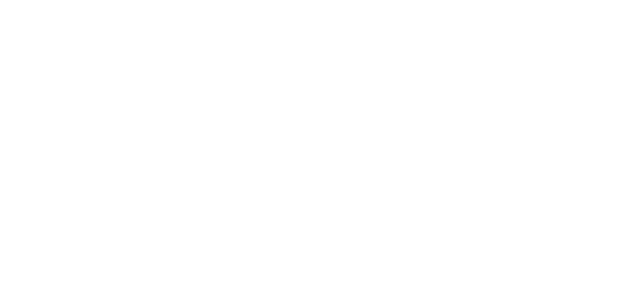
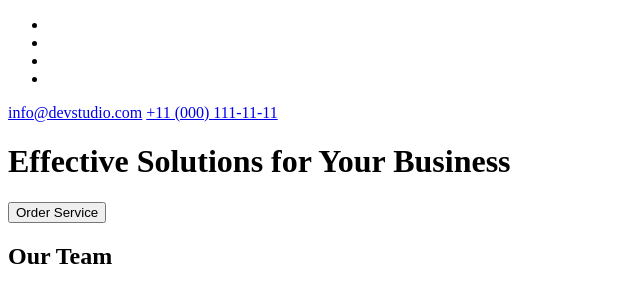
Before and after one commit to KarolinaTaran/goit-markup-hw-01, a plain HTML site: page index.html in a window 1280 px wide. Shown: the whole page, without its empty margins (0-640 px from the left). Drawn offline with Linux system fonts and the light colour scheme.

Commit message:
Update index.html

```diff
--- a/index.html
+++ b/index.html
@@ -3,11 +3,42 @@
   <head>
     <meta charset="UTF-8" />
     <meta name="viewport" content="width=device-width, initial-scale=1.0" />
-    <title>Document</title>
+    <title>Web-Studio-(Version-5.0)</title>
   </head>
   <body>
-    <header></header>
-    <main></main>
+    <header>
+      <nav>
+        <ul>
+          <li>
+            <a href=""></a>
+          </li>
+          <li>
+            <a href=""></a>
+          </li>
+          <li>
+            <a href=""></a>
+          </li>
+          <li>
+            <a href=""></a>
+          </li>
+        </ul>
+      </nav>
+      <a href="mailto:info@devstudio.com">info@devstudio.com</a>
+      <a href="tel:+110001111111">+11 (000) 111-11-11</a>
+    </header>
+    <main>
+      <!-- Container 1 -->
+      <div>
+        <h1>Effective Solutions for Your Business</h1>
+        <button type="button">Order Service</button>
+      </div>
+      <!-- Container 2 -->
+      <div></div>
+      <!-- Container 3 -->
+      <div>
+        <h2>Our Team</h2>
+      </div>
+    </main>
     <footer></footer>
   </body>
 </html>
```
